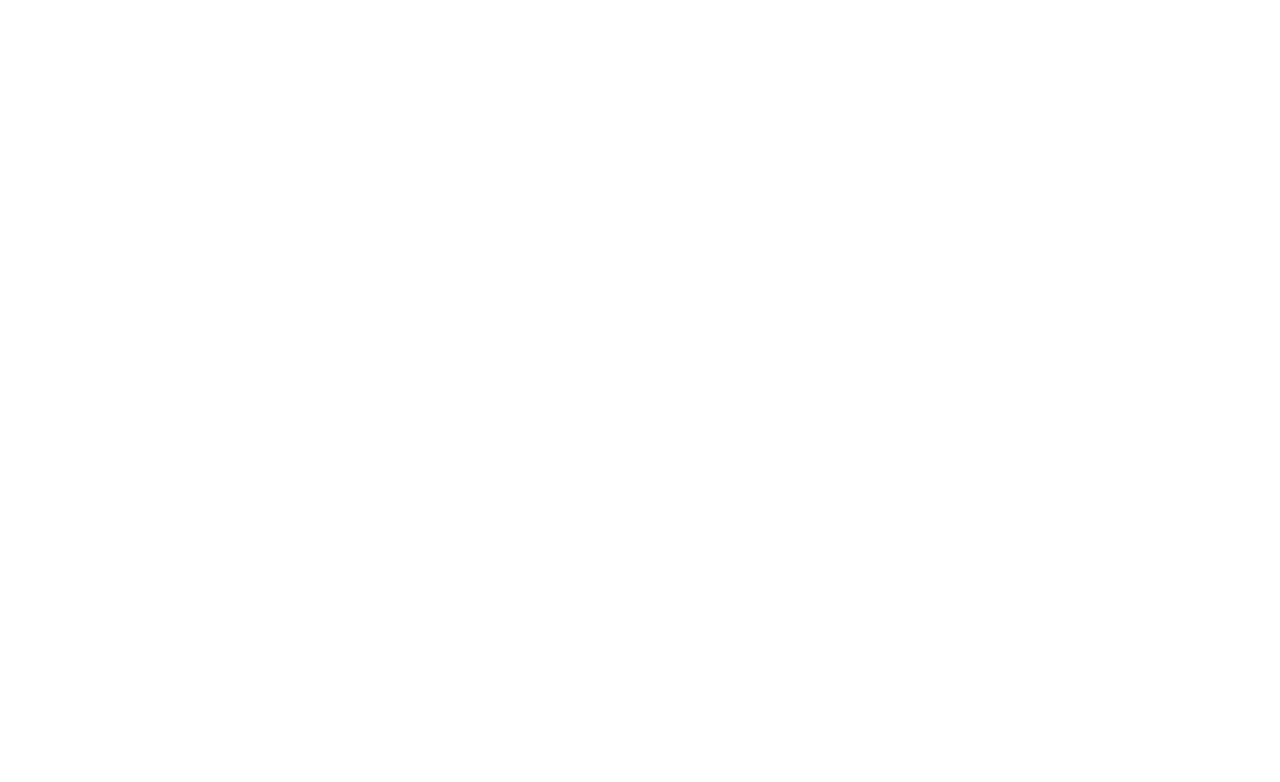
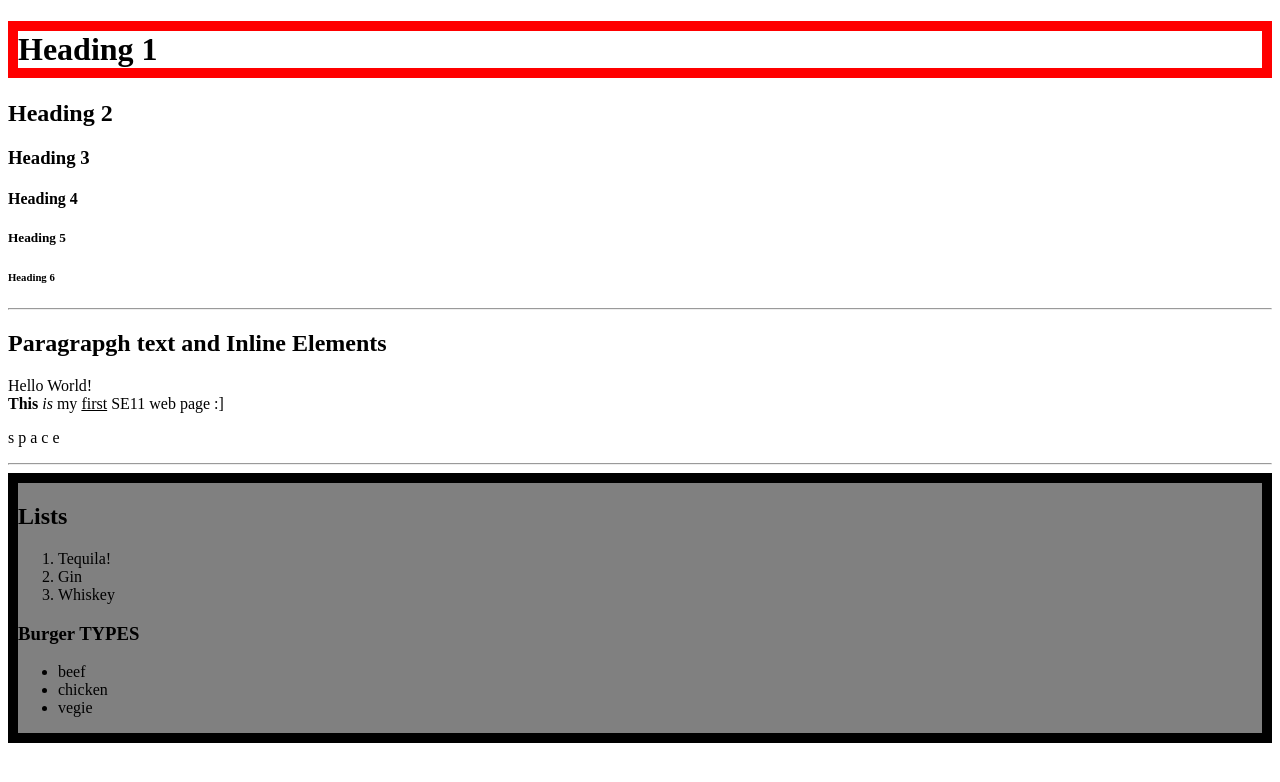
Before and after one commit to dalexandre7/SE112_22_202320, a plain HTML site: page week1_demo /index.html in a window 1280 px wide. Drawn offline with Linux system fonts and the light colour scheme.

Commit message:
end of w1d2 demo

```diff
--- a/week1_demo /index.html
+++ b/week1_demo /index.html
@@ -12,5 +12,40 @@
 <body>
     <!--This is a comment in HTML-->
     <!--the body holds all viewable content for the page-->
+    <!-- bLOCK LEVEL ELEMENTS:  start on new lwdt aligned line in the browser page: span width of page/containing element (parent)-->
+    <!-- Heading Tags: 1 is the msot important, there are 6-->
+    <h1 style = "border:10px solid red"> Heading 1 </h1><!--only ONE per page! SEO-->
+    <h2>Heading 2</h2>
+    <h3>Heading 3</h3>
+    <h4>Heading 4</h4>
+    <h5>Heading 5</h5>
+    <h6>Heading 6</h6>
+
+    <!-- horizontal rule-->
+    <hr>
+    <h2>Paragrapgh text and Inline Elements </h2>
+    <!--Paragraph element holds bodies of text-->
+    <p>Hello World! <br> <b>This</b> <i>is</i> my <u>first</u> SE11 web page :]</p>
+    <!---strong & emphasis add SEO to a page -->
+    <p>s   p    a    c    e</p>
+
+    <hr>
+    <div style = "border: 10px solid black; background-color: grey">
+
+        <h2>Lists</h2>
+        <ol><!--Orderd list-->
+            <li>Tequila!</li>
+            <li>Gin</li>
+            <li>Whiskey</li>
+        </ol>
+
+        <h3>Burger TYPES </h3>
+        <ul>
+            <li>beef</li>
+            <li>chicken</li>
+            <li>vegie </li>
+        </ul>
+
+    </div><!--end of the div-->
 </body>
 </html>
```
Also changed, not shown: w1/css/images /index.html (added, +18 -0 lines).
